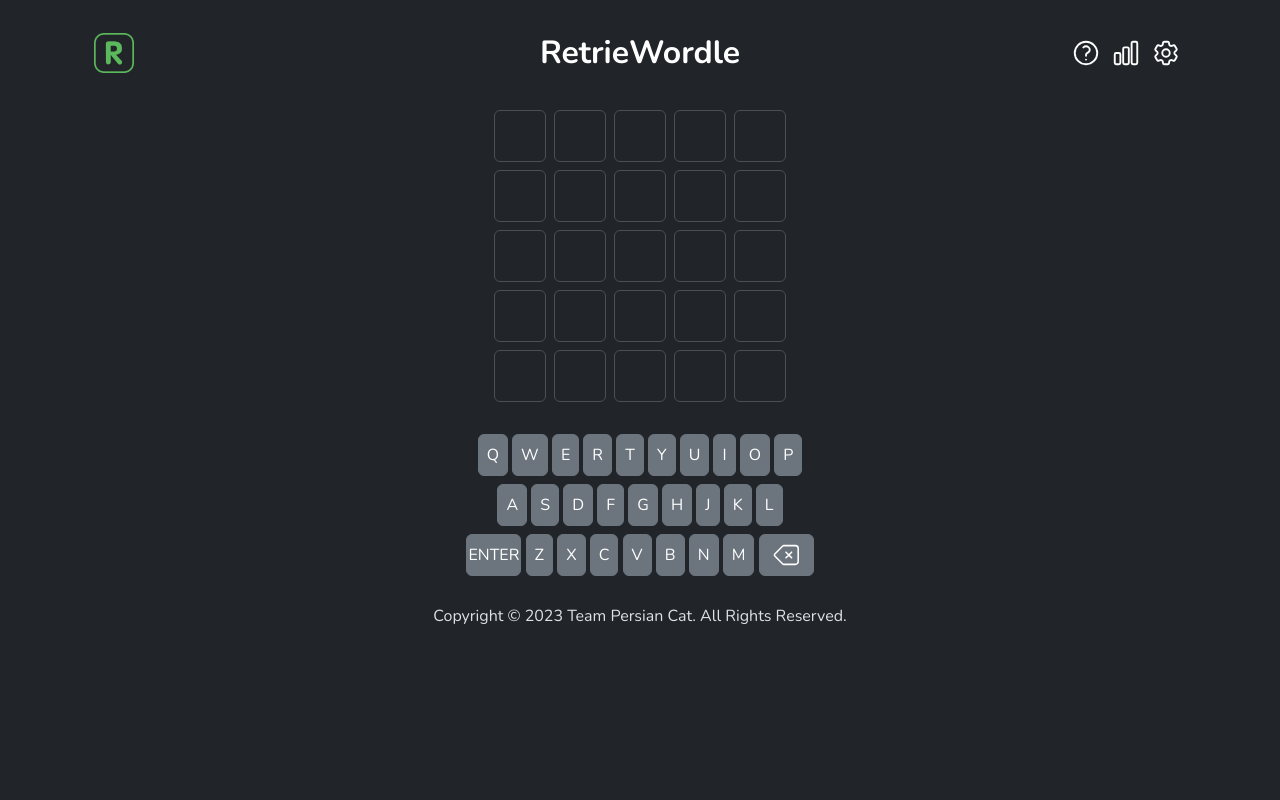
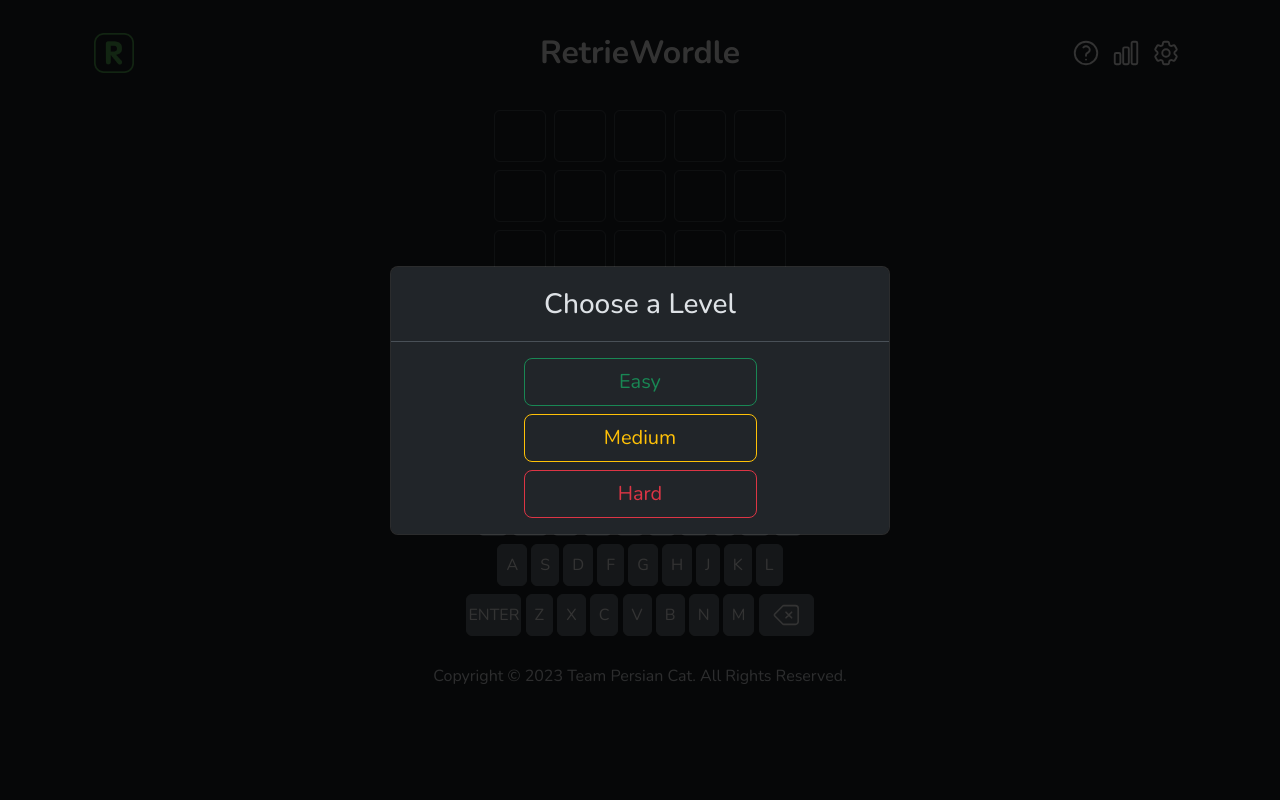
Before and after one commit to nishithsoni/CMSC-447-Team-Persian-Cat-Project, a Flask app: page / in a window 1280 px wide. Run offline with Flask 3, Linux system fonts and the light colour scheme.

Commit message:
more ui changes

```diff
--- a/static/styles.css
+++ b/static/styles.css
@@ -29,3 +29,8 @@
   width: 30px;
   height: 30px;
 }
+
+.modal-backdrop
+{
+    opacity:0.8 !important;
+}
--- a/templates/base.html
+++ b/templates/base.html
@@ -17,5 +17,6 @@
 {% block body %} {% endblock %}
 
 <script src="https://cdn.jsdelivr.net/npm/bootstrap@5.3.3/dist/js/bootstrap.min.js" integrity="sha384-0pUGZvbkm6XF6gxjEnlmuGrJXVbNuzT9qBBavbLwCsOGabYfZo0T0to5eqruptLy" crossorigin="anonymous"></script>
+<script src="https://ajax.googleapis.com/ajax/libs/jquery/3.5.1/jquery.min.js"></script>
 </body>
 </html>
--- a/templates/index.html
+++ b/templates/index.html
@@ -2,6 +2,26 @@
 {% include 'header.html' %}
 
 {% block body %}
+
+
+
+<div class="modal fade" id="levelModal" tabindex="-1" aria-labelledby="exampleModalLabel" aria-hidden="true">
+    <div class="modal-dialog modal-dialog-centered">
+      <div class="modal-content">
+        <div class="modal-header d-flex justify-content-center">
+            <h1 class="modal-title fs-3" id="exampleModalLabel">Choose a Level</h1>
+        </div>
+        <div class="modal-body d-flex align-items-center justify-content-center">
+            <div class="d-grid gap-2 col-6 mx-auto">
+                <button type="button" class="btn btn-outline-success btn-lg" data-bs-dismiss="modal" aria-label="Easy">Easy</button>
+                <button type="button" class="btn btn-outline-warning btn-lg" data-bs-dismiss="modal" aria-label="Medium">Medium</button>
+                <button type="button" class="btn btn-outline-danger btn-lg" data-bs-dismiss="modal" aria-label="Hard">Hard</button>
+            </div>
+
+        </div>
+      </div>
+    </div>
+</div>
 
 <div class="modal fade" id="questionModal" tabindex="-1" aria-labelledby="exampleModalLabel" aria-hidden="true">
     <div class="modal-dialog modal-dialog-centered"">
@@ -55,7 +75,7 @@
 
 <div class="d-flex justify-content-center">
     <form action="">
-        {% for i in range(5) %}
+        {% for i in range(6) %}
         <div class="row">
             <div class="col p-1">
                 <input type="text" maxlength="1" class="form-control shadow-none text-uppercase text-center square-input" id="formGroupExampleInput" placeholder="" readonly>
@@ -117,5 +137,12 @@
         </button>
     </div>
 </div>
+
+<script>
+    $(document).ready(function(){
+        $('#levelModal').modal('show');
+    });
+</script>
+
 {% include "footer.html" %}
 {% endblock %}
```
